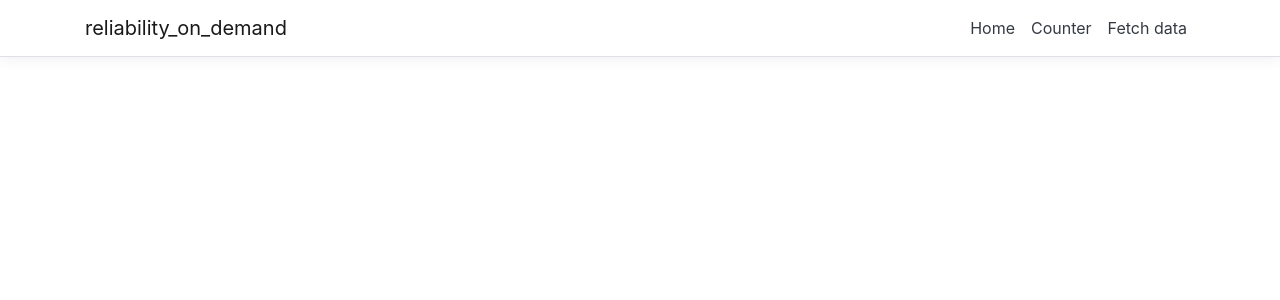
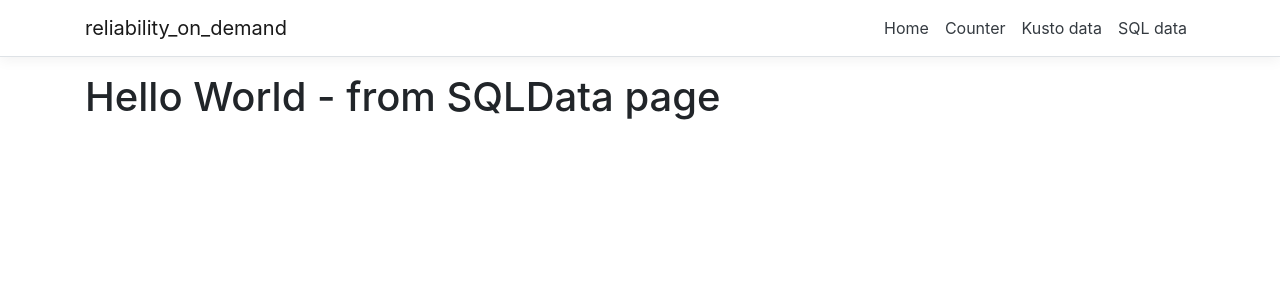
Before and after one commit to victororiko/reliability_on_demand, a React (Create React App) app in the folder reliability-on-demand/ClientApp/: page /sql-data in a window 1280 px wide. Shown: the top 300 px of the page. Built offline with nearby package versions, Linux system fonts and the light colour scheme.

Commit message:
adding SQLData page

```diff
--- a/reliability-on-demand/ClientApp/src/App.tsx
+++ b/reliability-on-demand/ClientApp/src/App.tsx
@@ -4,6 +4,7 @@ import { Layout } from './components/Layout';
 import { Home } from './components/Home';
 import { FetchData } from './components/FetchData';
 import { Counter } from './components/Counter';
+import { SQLData } from './components/SQLData';
 
 import './custom.css'
 
@@ -16,6 +17,7 @@ export default class App extends Component {
         <Route exact path='/' component={Home} />
         <Route path='/counter' component={Counter} />
         <Route path='/fetch-data' component={FetchData} />
+        <Route path='/sql-data' component={SQLData} />
       </Layout>
     );
   }
--- a/reliability-on-demand/ClientApp/src/components/NavMenu.js
+++ b/reliability-on-demand/ClientApp/src/components/NavMenu.js
@@ -37,7 +37,10 @@ export class NavMenu extends Component {
                   <NavLink tag={Link} className="text-dark" to="/counter">Counter</NavLink>
                 </NavItem>
                 <NavItem>
-                  <NavLink tag={Link} className="text-dark" to="/fetch-data">Fetch data</NavLink>
+                  <NavLink tag={Link} className="text-dark" to="/fetch-data">Kusto data</NavLink>
+                </NavItem>
+                <NavItem>
+                  <NavLink tag={Link} className="text-dark" to="/sql-data">SQL data</NavLink>
                 </NavItem>
               </ul>
             </Collapse>
--- /dev/null
+++ b/reliability-on-demand/ClientApp/src/components/SQLData.tsx
@@ -0,0 +1,11 @@
+import * as React from 'react'
+
+function SQLData(){
+    return(
+        <h1> Hello World - from SQLData page</h1>
+    )
+}
+
+export {
+    SQLData
+}
```
